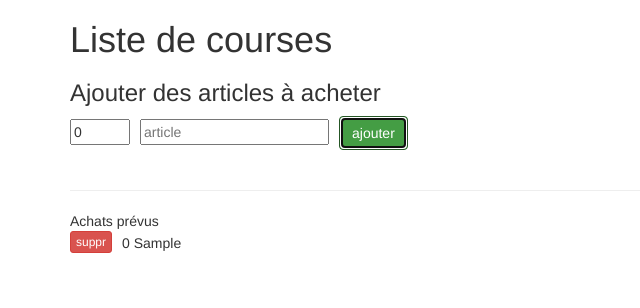
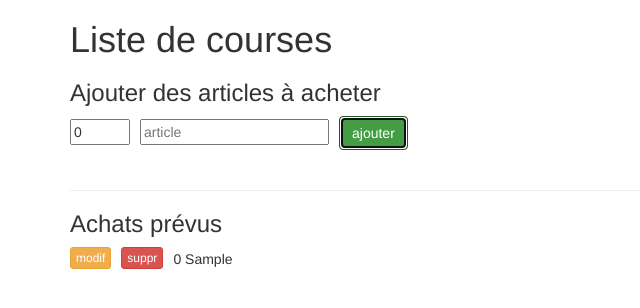
Before and after one commit to codeconcept/shoppinglist, a React (Create React App) app: page / in a window 1280 px wide. Both pictures are taken after typing "Sample" into the empty fields and a click on the button "ajouter". Shown: the top 308 px of the page, without its empty margins (0-640 px from the left). Built offline with nearby package versions, Linux system fonts and the light colour scheme.

Commit message:
handling edit action

```diff
--- a/src/components/App.js
+++ b/src/components/App.js
@@ -5,16 +5,6 @@ import Form from './Form';
 import Itemlist from './ItemList';
 
 class App extends React.Component {
-    // state = {
-    //     articles: []
-    // }
-
-    // addArticle = (article) => {
-    //     let oldArticles = this.state.articles;
-    //     article.id = this.state.articles.length + 1;
-    //     let newArticles = [...oldArticles, article];
-    //     this.setState({ articles: newArticles});
-    // }
 
     render() {
         return (
@@ -24,7 +14,10 @@ class App extends React.Component {
                     < Form formTitle="Ajouter des articles à acheter" addArticle={this.props.addArticle} />
                     <br />
                     <hr />
-                    < Itemlist articles={this.props.articles} removeArticle={this.props.removeArticle} />
+                    < Itemlist articles={this.props.articles}
+                                removeArticle={this.props.removeArticle}
+                                editArticle={this.props.editArticle}
+                    />
                 </div>
             </div>
         );
@@ -53,6 +46,13 @@ const removeArticleActionCreator = (articleId) => {
     }
 }
 
+const editArticleActionCreator = (article) => {
+    return {
+        type: 'EDIT_ARTICLE',
+        payload: article
+    }
+}
+
 const mapDispatchToProps = (dispatch) => {
     return {
         addArticle: (article) => {
@@ -60,6 +60,9 @@ const mapDispatchToProps = (dispatch) => {
         },
          removeArticle: (articleId) => {
             dispatch(removeArticleActionCreator(articleId));
+        },
+        editArticle: (article) => {
+            dispatch(editArticleActionCreator(article));
         }
     };
 };
--- a/src/components/Article.js
+++ b/src/components/Article.js
@@ -1,13 +1,48 @@
 import React from 'react';
 
 class Article extends React.Component {
+    state = { isInEditMode: false }
+
+    handleRemove = (articleId) => {
+        if(confirm('Voulez-vous vous supprimer ?')) {
+            this.props.removeArticle(articleId);
+        }
+    }
+
+    editArticle = (article) => {
+        this.setState({ isInEditMode: !this.state.isInEditMode });
+    }
+
+    handleQuantityEdit = (event, article) => {
+        event.preventDefault();
+        article.quantity = event.target.value;
+        this.props.editArticle(article);
+    }
+
+    handleNameEdit = (event, article) => {
+        event.preventDefault();
+        article.name = event.target.value;
+        this.props.editArticle(article)
+    }
+
     render() {
         const {article} = this.props;
         return (
             <div>
                 <div key={article.id}>
-                    <button className="btn btn-danger btn-xs suppr" onClick={() => this.props.removeArticle(article.id)}>suppr</button>
-                    {article.quantity} {article.name}
+                    <button className="btn btn-warning btn-xs edit" onClick={() => this.editArticle(article)}>modif</button>
+                    <button className="btn btn-danger btn-xs suppr" onClick={() => this.handleRemove(article.id)}>suppr</button>
+                    {
+                        this.state.isInEditMode ?
+                            <span>
+                                <input type="number" value={article.quantity}
+                                        onChange={(event) => this.handleQuantityEdit(event, article)} />
+                                <input type="text" value={article.name}
+                                        onChange={(event) => this.handleNameEdit(event, article)} />
+                            </span>
+
+                        : <span>{article.quantity} {article.name}</span>
+                    }
                 </div>
             </div>
         )
--- a/src/components/ItemList.js
+++ b/src/components/ItemList.js
@@ -4,9 +4,10 @@ import Article from './Article';
 const ItemList = (props) => {
     return (
         <div>
-            <div>Achats prévus</div>
+            <h3>Achats prévus</h3>
             {
-                props.articles.map(article => <Article key={article.id} article={article} removeArticle={props.removeArticle} />)
+                props.articles.map(article => <Article key={article.id} article={article}
+                                                removeArticle={props.removeArticle} editArticle={props.editArticle}  />)
             }
         </div>
     );
--- a/src/index.js
+++ b/src/index.js
@@ -8,7 +8,7 @@ import App from './components/App';
 const articlesReducer = (state = [], action) => {
     switch(action.type) {
         case 'ADD_ARTICLE':
-            console.log('ADD_ARTICLE reducer');
+            console.log('ADD_ARTICLE');
             console.log('action ', action);
             action.payload.id = Date.now();
             const newState = [...state, action.payload];
@@ -16,6 +16,15 @@ const articlesReducer = (state = [], action) => {
         case 'REMOVE_ARTICLE':
             console.log('REMOVE_ARTICLE');
             return state.filter(article => article.id !== action.payload);
+        case 'EDIT_ARTICLE':
+            console.log('EDIT_ARTICLE');
+            const articleId = action.payload.id;
+            return state.map(article => {
+                if(article.id !== articleId) {
+                    return article;
+                }
+                return action.payload
+            });
         default:
             return state;
     }
--- a/src/style.css
+++ b/src/style.css
@@ -6,7 +6,7 @@ input[type="text"], input[type="number"] {
     margin-right: 10px;
 }
 
-.suppr {
+.suppr, .edit {
     margin-right: 10px;
     margin-bottom: 5px;
 }
```
